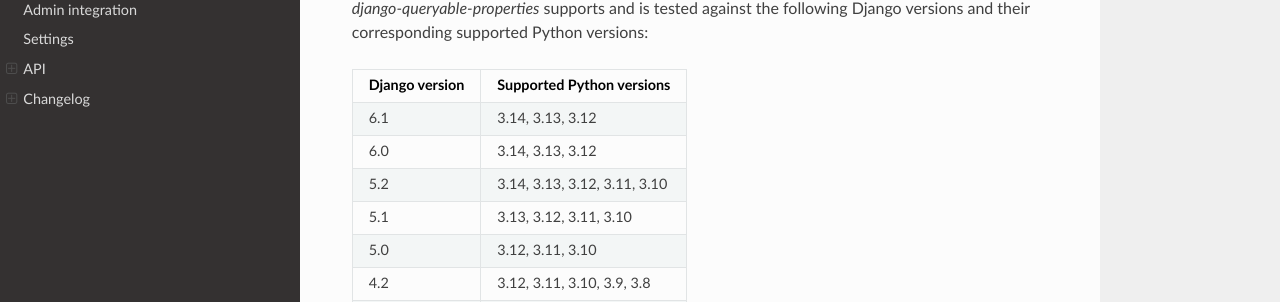
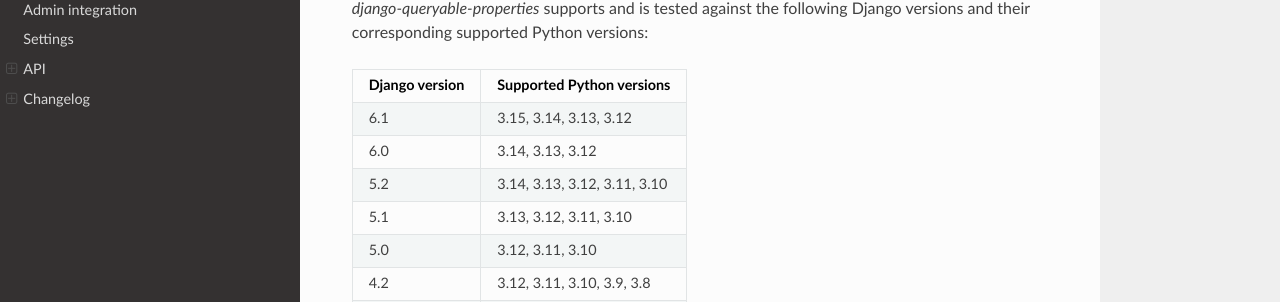
Before and after one commit to W1ldPo1nter/django-queryable-properties, a Sphinx documentation site: the page built from docs/installation.rst, in a window 1280 px wide and 900 px high. Shown: the part 408-710 px from the top of the window. Built offline with Sphinx 7.4.7 and the Read the Docs theme 3.1.0, drawn with Linux system fonts in a browser that asks for light colours.

Commit message:
Documented Python 3.15 support

```diff
--- a/docs/installation.rst
+++ b/docs/installation.rst
@@ -17,7 +17,7 @@
 +----------------+------------------------------+
 | Django version | Supported Python versions    |
 +================+==============================+
-| 6.1            | 3.14, 3.13, 3.12             |
+| 6.1            | 3.15, 3.14, 3.13, 3.12       |
 +----------------+------------------------------+
 | 6.0            | 3.14, 3.13, 3.12             |
 +----------------+------------------------------+
--- a/setup.py
+++ b/setup.py
@@ -72,6 +72,7 @@
         'Programming Language :: Python :: 3.12',
         'Programming Language :: Python :: 3.13',
         'Programming Language :: Python :: 3.14',
+        'Programming Language :: Python :: 3.15',
         'Topic :: Internet',
     ],
     packages=find_packages(include='queryable_properties*'),
```
